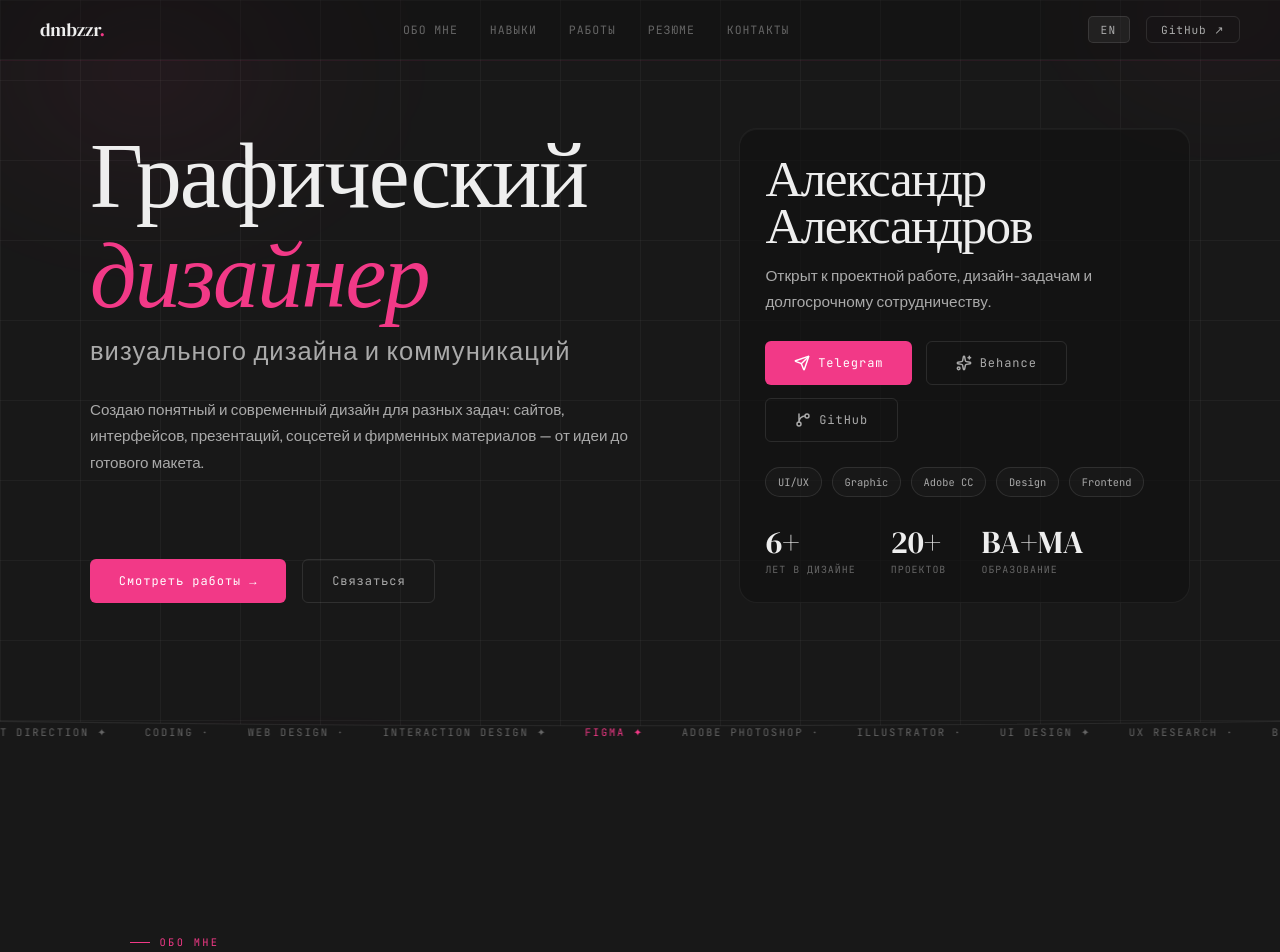
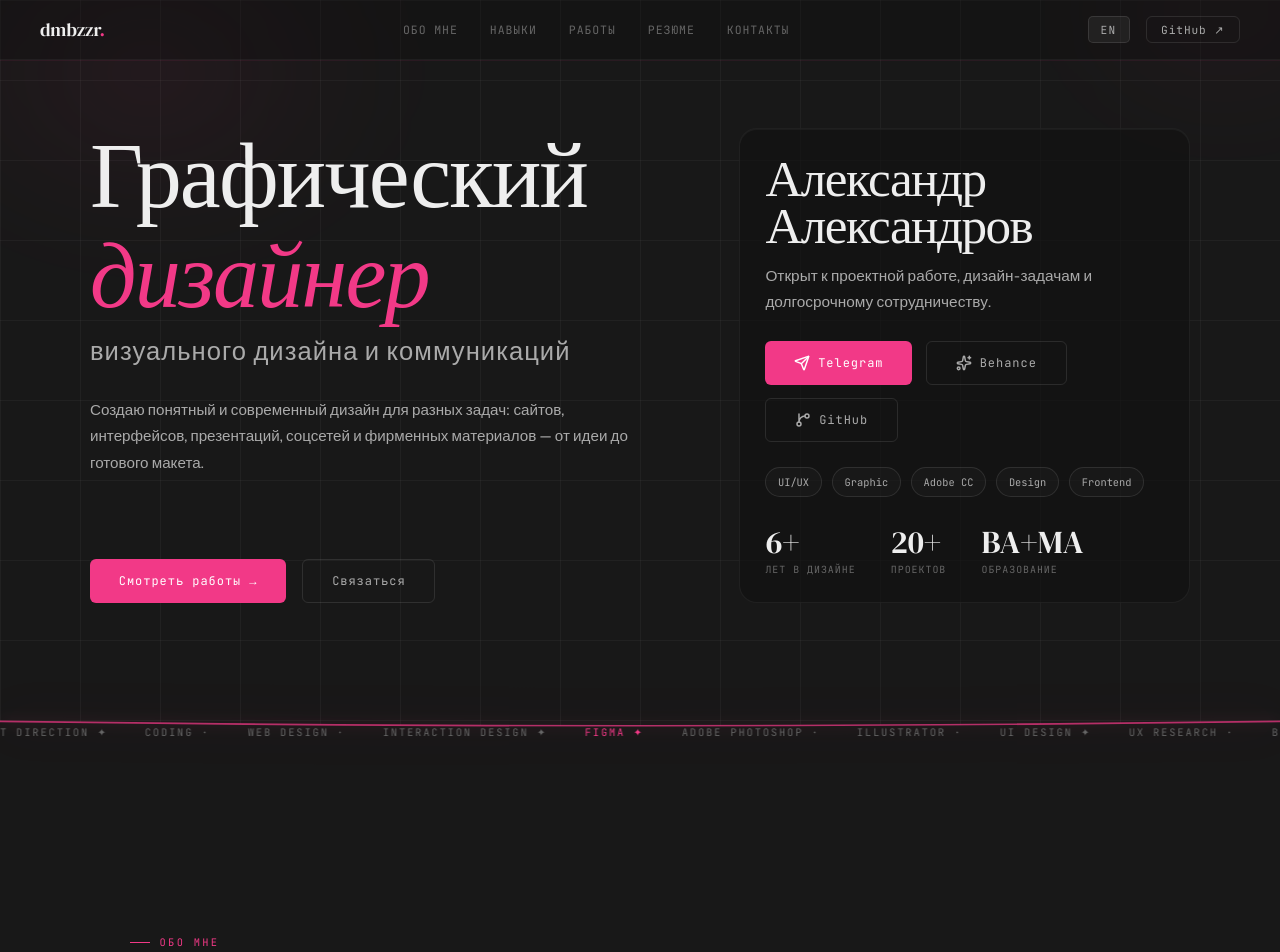
Before and after one commit to AREKKUZZERA/portfolio, a React (Vite) app: page / in a window 1280 px wide. Shown: the top 952 px of the page. Built offline with nearby package versions, Linux system fonts and the light colour scheme; no server answers.

Commit message:
style(about): enhance curve glow

```diff
--- a/src/components/about/AboutCurve.jsx
+++ b/src/components/about/AboutCurve.jsx
@@ -85,7 +85,7 @@ export default function AboutCurve() {
         d={getCurveLinePath(214)}
         fill="none"
         stroke="currentColor"
-        strokeWidth="1.2"
+        strokeWidth="1.8"
       />
     </svg>
   );
--- a/src/index.css
+++ b/src/index.css
@@ -523,7 +523,7 @@ input, textarea {
   z-index: 2;
   width: 100vw;
   height: clamp(130px, 18vw, 260px);
-  color: rgba(255,255,255,0.12);
+  color: rgba(242,57,135,0.72);
   opacity: 1;
   pointer-events: none;
   transform: translateX(-50%);
@@ -534,7 +534,11 @@ input, textarea {
 }
 
 .about-curve__line {
-  opacity: 0.62;
+  opacity: 1;
+  filter:
+    drop-shadow(0 0 8px rgba(242,57,135,0.42))
+    drop-shadow(0 0 24px rgba(242,57,135,0.28))
+    drop-shadow(0 0 48px rgba(242,57,135,0.16));
 }
 
 .hero-shell {
```
